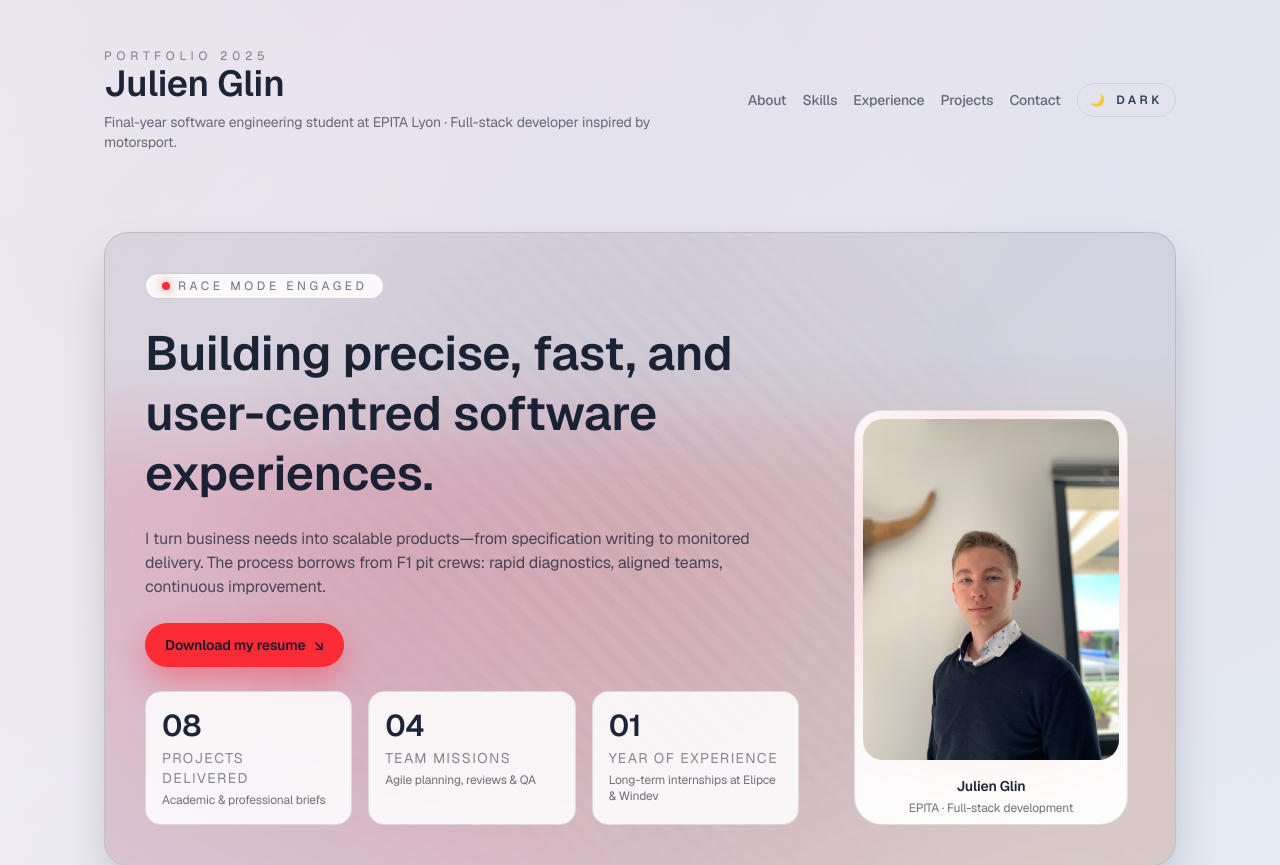
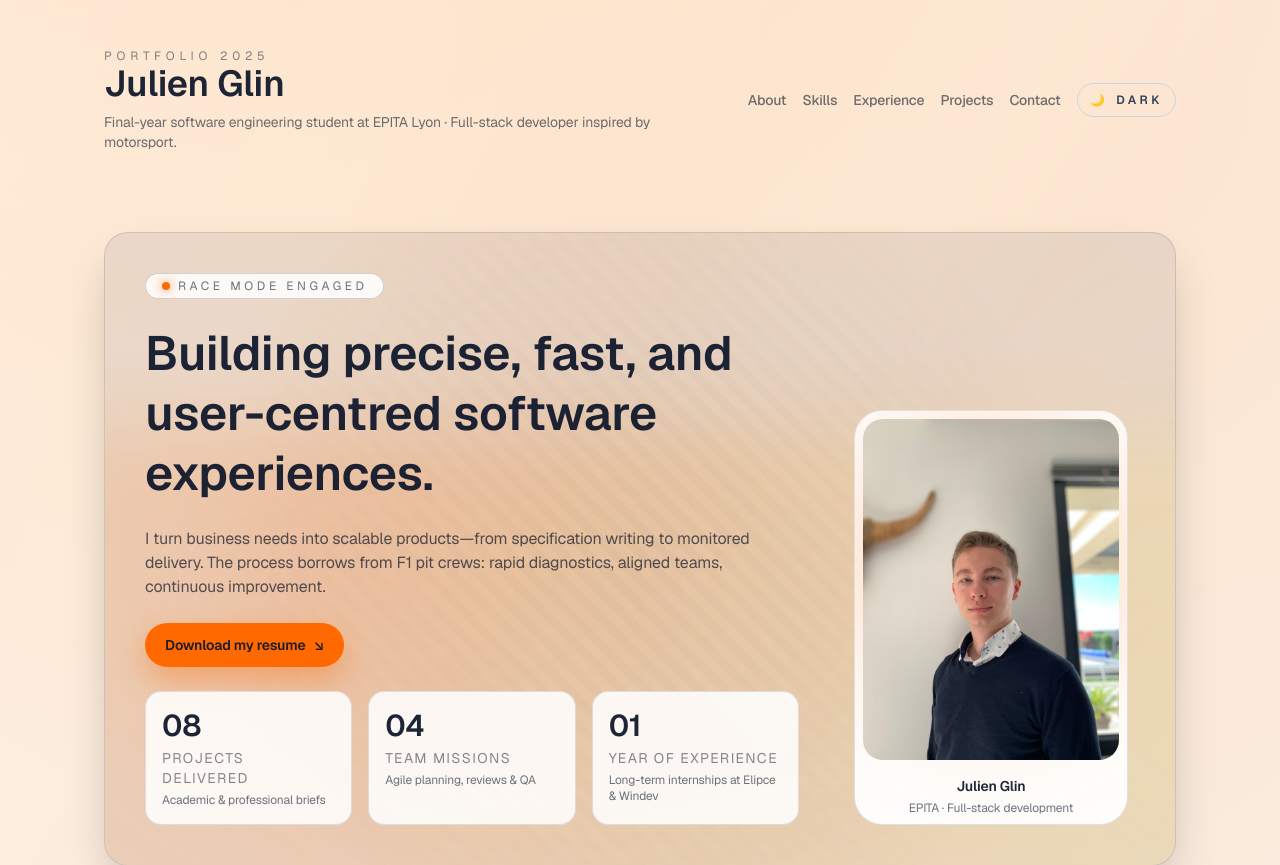
Before and after one commit to akc0r/Portfolio-next, a Next.js app: page / in a window 1280 px wide. Shown: the top 865 px of the page. Built offline with nearby package versions, Linux system fonts and the light colour scheme.

Commit message:
chore: change color theme

```diff
--- a/app/globals.css
+++ b/app/globals.css
@@ -13,25 +13,25 @@
   --surface-deep: rgba(15, 23, 42, 0.08);
   --border: rgba(15, 23, 42, 0.12);
   --border-strong: rgba(15, 23, 42, 0.18);
-  --accent: #e11d48;
-  --accent-soft: rgba(225, 29, 72, 0.12);
-  --accent-electric: rgba(249, 115, 22, 0.16);
-  --body-gradient: radial-gradient(circle at 20% -10%, rgba(225, 29, 72, 0.12), transparent 45%),
-    radial-gradient(circle at 80% 0%, rgba(14, 165, 233, 0.12), transparent 55%),
-    linear-gradient(135deg, #ffffff 0%, #f4f6fb 52%, #e7ecf7 100%);
-  --body-before: linear-gradient(120deg, transparent 25%, rgba(225, 29, 72, 0.25) 25% 35%, transparent 35% 50%,
-        rgba(249, 115, 22, 0.22) 50% 60%, transparent 60%),
-    radial-gradient(circle at 10% 20%, rgba(14, 165, 233, 0.18), transparent 55%),
-    radial-gradient(circle at 85% 20%, rgba(225, 29, 72, 0.18), transparent 45%);
+  --accent: #f97316;
+  --accent-soft: rgba(249, 115, 22, 0.14);
+  --accent-electric: rgba(253, 186, 116, 0.2);
+  --body-gradient: radial-gradient(circle at 20% -10%, rgba(249, 115, 22, 0.16), transparent 45%),
+    radial-gradient(circle at 78% 2%, rgba(253, 186, 116, 0.2), transparent 58%),
+    linear-gradient(135deg, #ffffff 0%, #f8fafc 48%, #fff7ed 100%);
+  --body-before: linear-gradient(120deg, transparent 24%, rgba(249, 115, 22, 0.28) 24% 36%, transparent 36% 50%,
+        rgba(253, 186, 116, 0.26) 50% 62%, transparent 62%),
+    radial-gradient(circle at 12% 24%, rgba(253, 224, 71, 0.24), transparent 60%),
+    radial-gradient(circle at 85% 22%, rgba(249, 115, 22, 0.22), transparent 46%);
   --body-after: linear-gradient(90deg, rgba(15, 23, 42, 0.08) 1px, transparent 1px 140px),
-    linear-gradient(0deg, rgba(225, 29, 72, 0.1) 30%, transparent 30%);
+    linear-gradient(0deg, rgba(249, 115, 22, 0.12) 30%, transparent 30%);
   --body-before-opacity: 0.42;
   --body-after-opacity: 0.16;
   --grid-overlay: linear-gradient(45deg, rgba(15, 23, 42, 0.08) 25%, transparent 25%, transparent 50%,
         rgba(15, 23, 42, 0.08) 50%, rgba(15, 23, 42, 0.08) 75%, transparent 75%, transparent),
-    linear-gradient(135deg, rgba(225, 29, 72, 0.28), rgba(13, 148, 136, 0.18));
-  --grid-glow: radial-gradient(circle at 30% 20%, rgba(225, 29, 72, 0.26), transparent 58%),
-    radial-gradient(circle at 80% 40%, rgba(249, 115, 22, 0.2), transparent 65%);
+    linear-gradient(135deg, rgba(249, 115, 22, 0.26), rgba(14, 116, 144, 0.18));
+  --grid-glow: radial-gradient(circle at 30% 20%, rgba(249, 115, 22, 0.26), transparent 58%),
+    radial-gradient(circle at 80% 40%, rgba(253, 224, 71, 0.22), transparent 65%);
   --grid-mask: radial-gradient(circle at center, rgba(0, 0, 0, 0.85), transparent 70%);
   --grid-overlay-opacity: 0.5;
   --cursor-color: #0f172a;
@@ -50,26 +50,26 @@
   --surface-deep: rgba(0, 0, 0, 0.5);
   --border: rgba(255, 255, 255, 0.08);
   --border-strong: rgba(255, 255, 255, 0.14);
-  --accent: #ff2f4a;
-  --accent-soft: rgba(255, 47, 74, 0.22);
-  --accent-electric: rgba(255, 140, 0, 0.22);
-  --body-gradient: radial-gradient(circle at 20% -10%, rgba(255, 55, 71, 0.18), transparent 40%),
-    radial-gradient(circle at 80% 10%, rgba(255, 180, 60, 0.14), transparent 45%),
+  --accent: #f97316;
+  --accent-soft: rgba(249, 115, 22, 0.26);
+  --accent-electric: rgba(253, 186, 116, 0.26);
+  --body-gradient: radial-gradient(circle at 20% -10%, rgba(249, 115, 22, 0.22), transparent 40%),
+    radial-gradient(circle at 82% 12%, rgba(253, 224, 71, 0.18), transparent 45%),
     repeating-linear-gradient(135deg, rgba(10, 10, 18, 0.94) 0 18px, rgba(8, 8, 14, 0.94) 18px 36px),
     #050509;
-  --body-before: linear-gradient(120deg, transparent 25%, rgba(255, 47, 74, 0.28) 25% 35%, transparent 35% 50%,
-        rgba(255, 47, 74, 0.28) 50% 60%, transparent 60%),
-    radial-gradient(circle at 10% 20%, rgba(255, 180, 60, 0.18), transparent 55%),
-    radial-gradient(circle at 100% 10%, rgba(255, 47, 74, 0.32), transparent 45%);
+  --body-before: linear-gradient(120deg, transparent 25%, rgba(249, 115, 22, 0.34) 25% 35%, transparent 35% 50%,
+        rgba(253, 186, 116, 0.3) 50% 60%, transparent 60%),
+    radial-gradient(circle at 10% 20%, rgba(253, 224, 71, 0.2), transparent 55%),
+    radial-gradient(circle at 100% 10%, rgba(249, 115, 22, 0.36), transparent 45%);
   --body-after: linear-gradient(90deg, rgba(255, 255, 255, 0.08) 1px, transparent 1px 140px),
-    linear-gradient(0deg, rgba(255, 47, 74, 0.12) 30%, transparent 30%);
+    linear-gradient(0deg, rgba(249, 115, 22, 0.16) 30%, transparent 30%);
   --body-before-opacity: 0.55;
   --body-after-opacity: 0.2;
   --grid-overlay: linear-gradient(45deg, rgba(255, 255, 255, 0.05) 25%, transparent 25%, transparent 50%,
         rgba(255, 255, 255, 0.05) 50%, rgba(255, 255, 255, 0.05) 75%, transparent 75%, transparent),
-    linear-gradient(135deg, rgba(255, 47, 74, 0.35), rgba(3, 3, 6, 0.9));
-  --grid-glow: radial-gradient(circle at 30% 20%, rgba(255, 47, 74, 0.5), transparent 55%),
-    radial-gradient(circle at 80% 40%, rgba(255, 180, 60, 0.45), transparent 65%);
+    linear-gradient(135deg, rgba(249, 115, 22, 0.4), rgba(12, 12, 28, 0.92));
+  --grid-glow: radial-gradient(circle at 30% 20%, rgba(249, 115, 22, 0.52), transparent 55%),
+    radial-gradient(circle at 80% 40%, rgba(253, 224, 71, 0.45), transparent 65%);
   --grid-mask: radial-gradient(circle at center, rgba(0, 0, 0, 0.9), transparent 70%);
   --grid-overlay-opacity: 0.75;
   --cursor-color: #f7f7f8;
--- a/components/ContactSection.tsx
+++ b/components/ContactSection.tsx
@@ -10,7 +10,7 @@ export function ContactSection({ links }: ContactSectionProps) {
   return (
     <section
       id="contact"
-      className="rounded-3xl border border-slate-200/70 bg-white/80 p-10 text-slate-900 shadow-xl shadow-slate-200/40 transition-colors dark:border-white/10 dark:bg-gradient-to-r dark:from-black/40 dark:via-black/30 dark:to-red-500/10 dark:text-white"
+  className="rounded-3xl border border-slate-200/70 bg-white/80 p-10 text-slate-900 shadow-xl shadow-slate-200/40 transition-colors dark:border-white/10 dark:bg-gradient-to-r dark:from-black/40 dark:via-black/30 dark:to-orange-500/10 dark:text-white"
     >
       <div className="flex flex-col gap-6 sm:flex-row sm:items-center sm:justify-between">
         <div>
--- a/components/ExperienceSection.tsx
+++ b/components/ExperienceSection.tsx
@@ -13,7 +13,7 @@ export function ExperienceSection({ experiences, education }: ExperienceSectionP
         <div className="mt-6 space-y-8">
           {experiences.map((experience) => (
             <article key={experience.title} className="relative rounded-3xl border border-white/10 bg-white/5 p-6">
-              <span className="absolute -left-4 top-6 h-8 w-0.5 bg-gradient-to-b from-red-500 to-transparent" />
+              <span className="absolute -left-4 top-6 h-8 w-0.5 bg-gradient-to-b from-orange-500 to-transparent" />
               <p className="text-xs uppercase text-white/50">{experience.period}</p>
               <h4 className="mt-1 text-lg font-semibold text-white">{experience.title}</h4>
               <p className="text-sm font-medium text-white/70">
--- a/components/HeroSection.tsx
+++ b/components/HeroSection.tsx
@@ -16,7 +16,7 @@ export function HeroSection({ stats, profileImage }: HeroSectionProps) {
       <div className="relative z-10 flex flex-col gap-12 p-10 lg:flex-row lg:items-end">
         <div className="flex-1 space-y-6">
           <span className="inline-flex items-center gap-2 rounded-full border border-white/20 bg-white/5 px-4 py-1 text-xs uppercase tracking-[0.3em] text-white/60">
-            <span className="h-2 w-2 rounded-full bg-red-500 shadow-[0_0_12px_rgba(255,82,82,0.9)]" />
+            <span className="h-2 w-2 rounded-full bg-orange-500 shadow-[0_0_12px_rgba(249,115,22,0.9)]" />
             Race mode engaged
           </span>
           <h2 className="text-4xl font-semibold leading-tight text-white sm:text-5xl">
@@ -50,7 +50,7 @@ export function HeroSection({ stats, profileImage }: HeroSectionProps) {
         </div>
         <div className="relative flex justify-center lg:w-72">
           <div className="relative overflow-hidden rounded-[28px] border border-white/10 bg-white/10 p-2 backdrop-blur">
-            <div className="absolute inset-x-0 top-6 mx-auto h-64 w-64 rounded-full bg-red-500/30 blur-3xl" />
+            <div className="absolute inset-x-0 top-6 mx-auto h-64 w-64 rounded-full bg-orange-500/30 blur-3xl" />
             <Image
               src={profileImage}
               alt="Portrait of Julien Glin"
--- a/components/ProjectCard.tsx
+++ b/components/ProjectCard.tsx
@@ -7,7 +7,7 @@ import { Card, CardContent, CardFooter, CardHeader } from "./ui/card";
 const originStyles: Record<Project["origin"], string> = {
   University: "bg-sky-500/90 text-white",
   Personal: "bg-amber-400/90 text-black",
-  Professional: "bg-red-500/90 text-white",
+  Professional: "bg-orange-500/90 text-white",
 };
 
 interface ProjectCardProps {
@@ -35,7 +35,7 @@ export function ProjectCard({ project }: ProjectCardProps) {
             {project.category}
           </span>
         </div>
-        <span className="absolute inset-x-0 bottom-0 h-1 bg-gradient-to-r from-red-500 via-white/60 to-transparent opacity-70 transition-opacity duration-300 group-hover:opacity-90" />
+  <span className="absolute inset-x-0 bottom-0 h-1 bg-gradient-to-r from-orange-400 via-white/60 to-transparent opacity-70 transition-opacity duration-300 group-hover:opacity-90" />
       </div>
       <CardHeader className="pb-0">
         <h4 className="text-lg font-semibold text-white">{project.title}</h4>
--- a/components/SkillsSection.tsx
+++ b/components/SkillsSection.tsx
@@ -27,8 +27,8 @@ export function SkillsSection({ skillGroups }: SkillsSectionProps) {
                     <span>{skill.level}%</span>
                   </div>
                   <div className="h-2 rounded-full bg-white/10">
-                    <div
-                      className="h-full rounded-full bg-gradient-to-r from-red-500 to-orange-400"
+                            <div
+                              className="h-full rounded-full bg-gradient-to-r from-orange-500 to-amber-400"
                       style={{ width: `${skill.level}%` }}
                     />
                   </div>
--- a/components/ui/button.tsx
+++ b/components/ui/button.tsx
@@ -5,12 +5,12 @@ import { cva, type VariantProps } from "class-variance-authority";
 import { cn } from "@/lib/utils";
 
 const buttonVariants = cva(
-  "inline-flex items-center justify-center whitespace-nowrap rounded-full text-sm font-semibold transition-colors focus-visible:outline-none focus-visible:ring-2 focus-visible:ring-red-400 focus-visible:ring-offset-2 focus-visible:ring-offset-white dark:focus-visible:ring-offset-black disabled:pointer-events-none disabled:opacity-50",
+  "inline-flex items-center justify-center whitespace-nowrap rounded-full text-sm font-semibold transition-colors focus-visible:outline-none focus-visible:ring-2 focus-visible:ring-orange-400 focus-visible:ring-offset-2 focus-visible:ring-offset-white dark:focus-visible:ring-offset-black disabled:pointer-events-none disabled:opacity-50",
   {
     variants: {
       variant: {
         default:
-          "bg-red-500 text-white shadow-[0_12px_30px_rgba(255,48,65,0.45)] hover:bg-red-400 dark:shadow-[0_12px_30px_rgba(255,48,65,0.45)]",
+          "bg-orange-500 text-white shadow-[0_12px_30px_rgba(249,115,22,0.45)] hover:bg-orange-400 dark:shadow-[0_12px_30px_rgba(249,115,22,0.45)]",
         outline:
           "border border-slate-300 text-slate-700 hover:border-slate-500 hover:text-slate-900 dark:border-white/20 dark:text-white/80 dark:hover:border-white/40 dark:hover:text-white",
         ghost: "text-slate-700 hover:text-slate-900 dark:text-white/80 dark:hover:text-white",
```
Also changed, not shown: public/profile-placeholder.svg.
